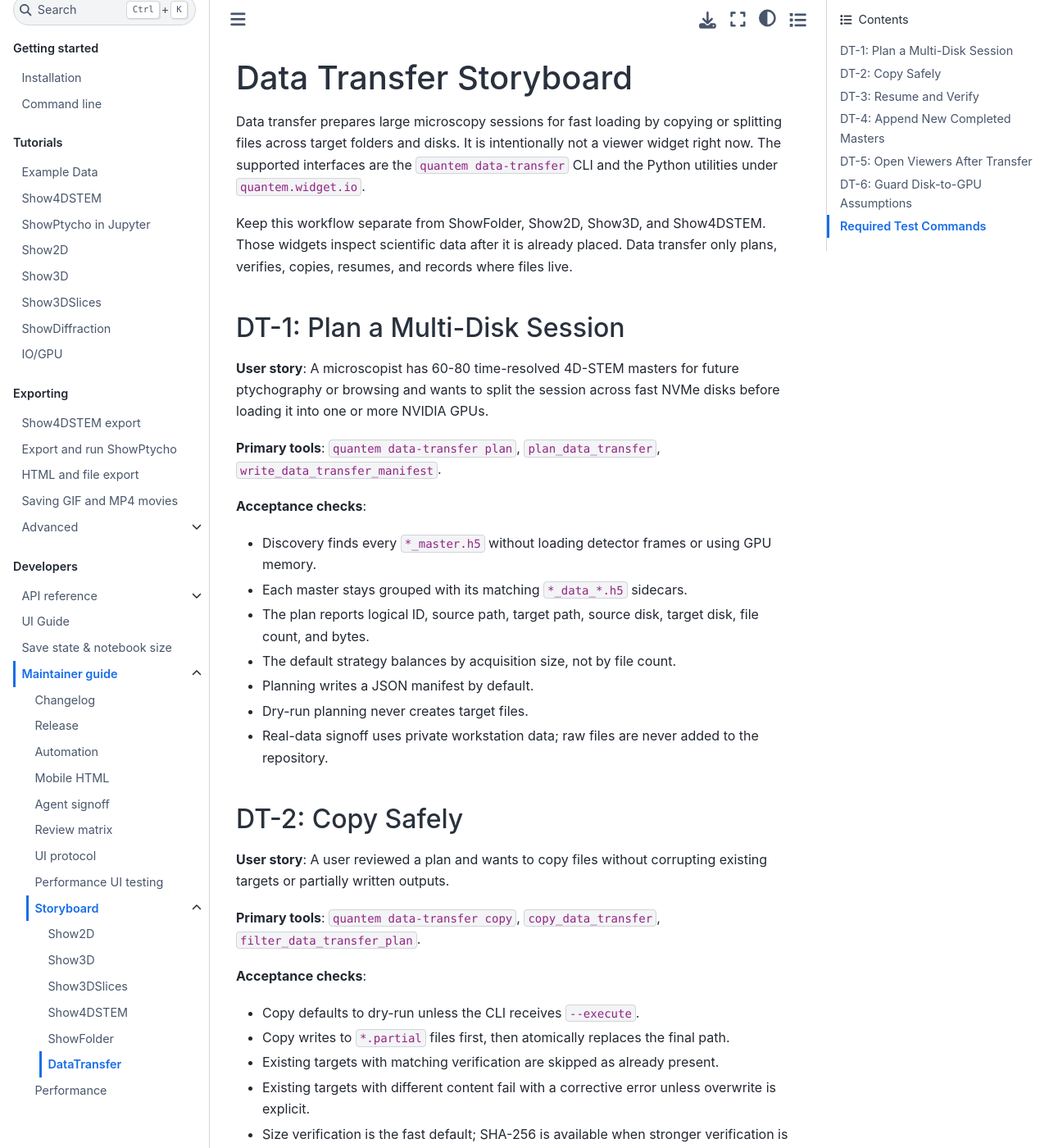
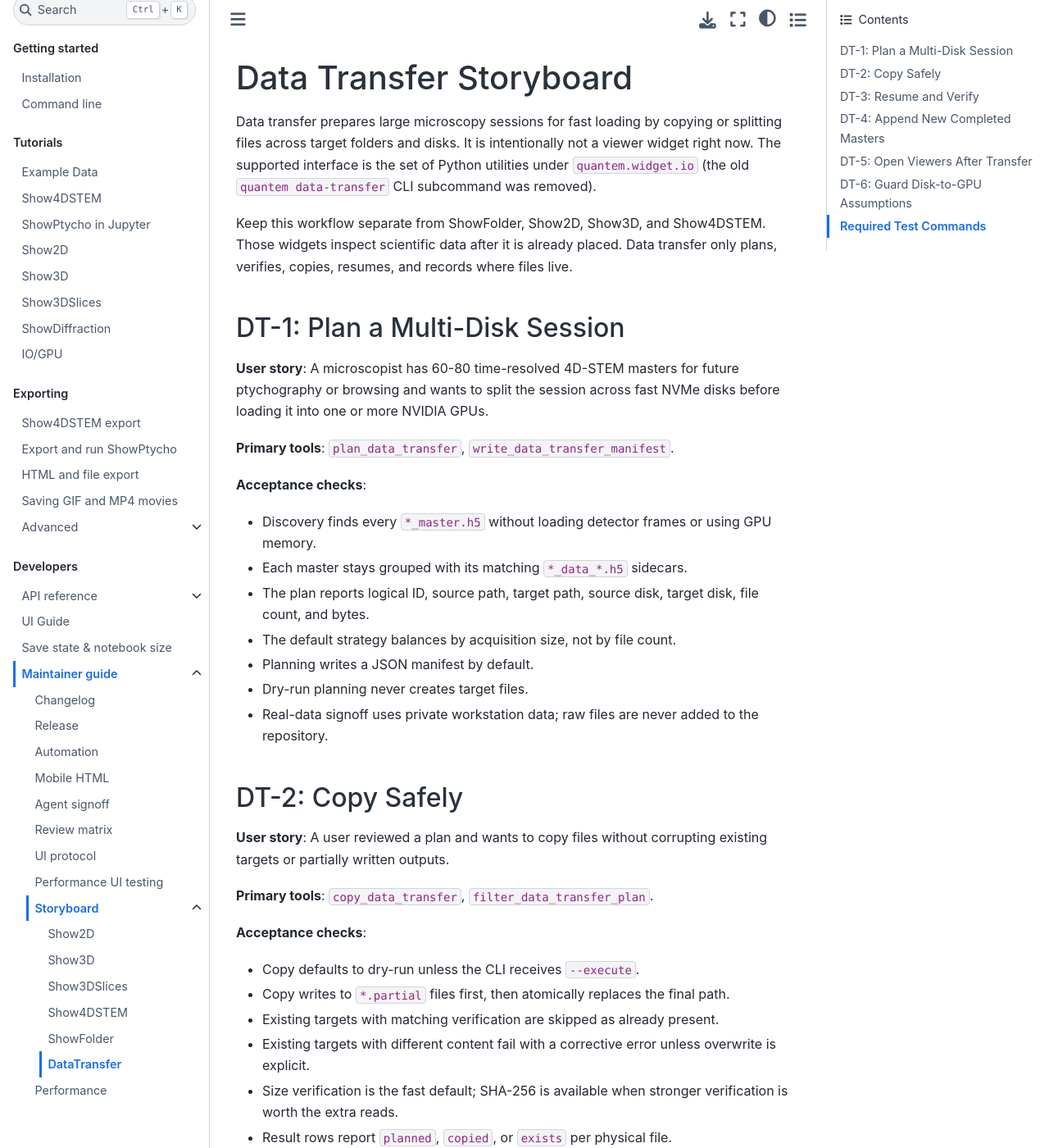
Before and after one commit to bobleesj/quantem.widget, a Jupyter Book: the page built from docs/maintainer/storyboard-data-transfer.md, in a window 1280 px wide and 1400 px high. Shown: the whole window at 82% size. Built offline with Jupyter Book 1.0.4 settings and Sphinx 7.4.7 and the Sphinx Book theme 1.1.4, drawn with Linux system fonts in a browser that asks for light colours; some of the changed text lies outside the part shown.

```diff
--- a/docs/_config.yml
+++ b/docs/_config.yml
@@ -7,7 +7,7 @@
 # silently blank every widget. Building locally needs the package installed
 # with data extras and `npm run build` done first (see widget-docs.yml).
 title: quantem.widget
-author: Sangjoon Bob Lee, et al
+author: ""
 logo: ""
 only_build_toc_files: true
 exclude_patterns:
--- a/docs/maintainer/storyboard-data-transfer.md
+++ b/docs/maintainer/storyboard-data-transfer.md
@@ -2,8 +2,9 @@
 
 Data transfer prepares large microscopy sessions for fast loading by copying or
 splitting files across target folders and disks. It is intentionally not a
-viewer widget right now. The supported interfaces are the `quantem
-data-transfer` CLI and the Python utilities under `quantem.widget.io`.
+viewer widget right now. The supported interface is the set of Python
+utilities under `quantem.widget.io` (the old `quantem data-transfer` CLI
+subcommand was removed).
 
 Keep this workflow separate from ShowFolder, Show2D, Show3D, and Show4DSTEM.
 Those widgets inspect scientific data after it is already placed. Data transfer
@@ -15,8 +16,7 @@ only plans, verifies, copies, resumes, and records where files live.
 future ptychography or browsing and wants to split the session across fast NVMe
 disks before loading it into one or more NVIDIA GPUs.
 
-**Primary tools**: `quantem data-transfer plan`,
-`plan_data_transfer`, `write_data_transfer_manifest`.
+**Primary tools**: `plan_data_transfer`, `write_data_transfer_manifest`.
 
 **Acceptance checks**:
 
@@ -36,8 +36,7 @@ disks before loading it into one or more NVIDIA GPUs.
 **User story**: A user reviewed a plan and wants to copy files without corrupting
 existing targets or partially written outputs.
 
-**Primary tools**: `quantem data-transfer copy`,
-`copy_data_transfer`, `filter_data_transfer_plan`.
+**Primary tools**: `copy_data_transfer`, `filter_data_transfer_plan`.
 
 **Acceptance checks**:
 
@@ -57,8 +56,7 @@ existing targets or partially written outputs.
 hiccup, or disk quota problem. The user wants to resume without guessing which
 files are safe.
 
-**Primary tools**: `quantem data-transfer inspect`,
-`read_data_transfer_manifest`, `inspect_data_transfer`,
+**Primary tools**: `read_data_transfer_manifest`, `inspect_data_transfer`,
 `summarize_data_transfer`.
 
 **Acceptance checks**:
@@ -76,8 +74,7 @@ files are safe.
 session is being prepared. The user wants to append complete groups without
 changing existing target assignments.
 
-**Primary tools**: `quantem data-transfer update`,
-`update_data_transfer_plan`, then manifest write/inspect/copy.
+**Primary tools**: `update_data_transfer_plan`, then manifest write/inspect/copy.
 
 **Acceptance checks**:
 
@@ -94,8 +91,7 @@ changing existing target assignments.
 ShowFolder or load ready target masters with Show4DSTEM without remembering the
 exact target paths.
 
-**Primary tools**: `quantem data-transfer masters`,
-`quantem data-transfer show4dstem`, `target_masters`, `ShowFolder(target_folder)`,
+**Primary tools**: `target_masters`, `ShowFolder(target_folder)`,
 and `Show4DSTEM(load(...))`.
 
 **Acceptance checks**:
@@ -105,11 +101,11 @@ and `Show4DSTEM(load(...))`.
 - Show4DSTEM still relies on its own lazy paging and GPU memory controls.
 - Data-transfer code does not import or construct viewer widgets.
 - `target_masters(plan)` returns only complete target master groups by default.
-- `quantem data-transfer masters --all-masters` can print planned target paths
-  before copy completion for lab-log review.
-- `quantem data-transfer show4dstem --gpus 0,1 --dtype u8 --bin 1` writes a
-  notebook whose code explicitly uses `load(masters, devices=[0, 1], dtype="u8",
-  det_bin=1)` and `Show4DSTEM(...)`.
+- `target_masters(plan, existing_only=False, require_complete=False)` can list
+  planned target paths before copy completion for lab-log review.
+- The Show4DSTEM handoff notebook generated from a transfer plan explicitly
+  uses `load(masters, devices=[0, 1], dtype="u8", det_bin=1)` and
+  `Show4DSTEM(...)`.
 - The generated notebook reloads the manifest and prints warnings so saved
   outputs record whether the handoff was complete and multi-disk.
 
@@ -118,8 +114,7 @@ and `Show4DSTEM(load(...))`.
 **User story**: A user expects two GPUs to make browsing fast. They need the
 tooling to say when a transfer layout still feeds both GPUs from one disk.
 
-**Primary tools**: `data_transfer_load_warnings`, `quantem data-transfer inspect`,
-`quantem data-transfer show4dstem`.
+**Primary tools**: `data_transfer_load_warnings`.
 
 **Acceptance checks**:
 
```
Also changed, not shown: docs/cli.md (+11 -6 lines).
